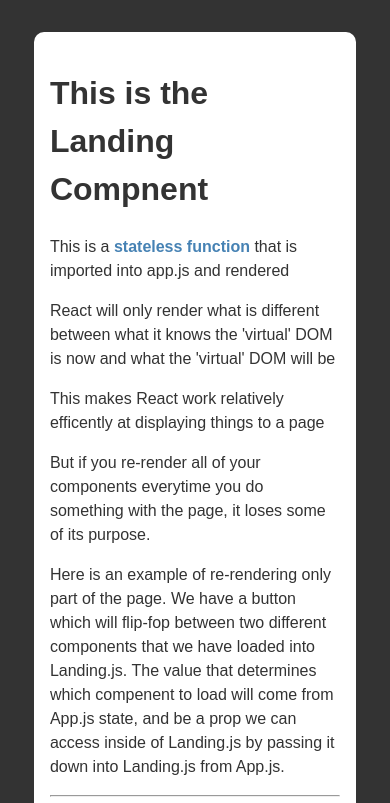
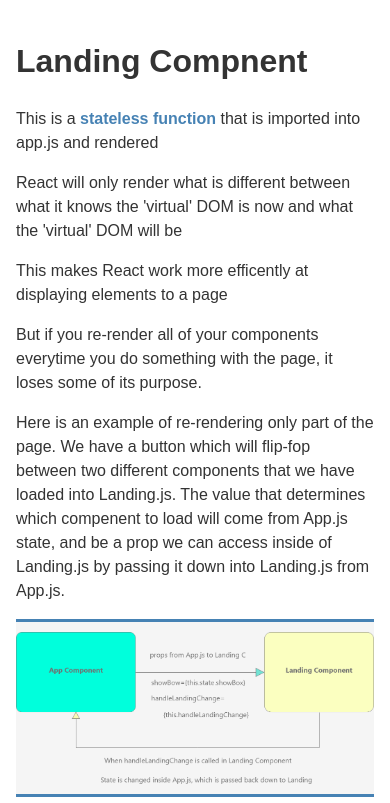
Before and after one commit to Mvcampbell3/react-sandbox, a React (Create React App) app in the folder client/: page / in a window 390 px wide. Shown: the top 803 px of the page. Built offline with nearby package versions, Linux system fonts and the light colour scheme.

Commit message:
tidying up landing style

```diff
--- a/client/src/pages/Landing/index.js
+++ b/client/src/pages/Landing/index.js
@@ -9,21 +9,19 @@ const Landing = (props) => {
   return (
     <div className="container">
       <div className='intro-box'>
-        <h1>This is the Landing Compnent</h1>
+        <h1>Landing Compnent</h1>
         <p>This is a <span className='highlight'>stateless function</span> that is imported into app.js and rendered</p>
         <p>React will only render what is different between what it knows the 'virtual' DOM is now and what the 'virtual' DOM will be</p>
-        <p>This makes React work relatively efficently at displaying things to a page</p>
+        <p>This makes React work more efficently at displaying elements to a page</p>
         <p>But if you re-render all of your components everytime you do something with the page, it loses some of its purpose.</p>
       </div>
 
       <div className="switch-component-box">
         <p>Here is an example of re-rendering only part of the page. We have a button which will flip-fop between two different components that we have loaded into Landing.js. The value that determines which compenent to load will come from App.js state, and be a prop we can access inside of Landing.js by passing it down into Landing.js from App.js.</p>
 
-        <hr/>
 
         <img className='props-img' src={propsSrc} alt="props diagram" />
 
-        <hr/>
 
         <p>This is the value of showBox: {props.showBox ? 'True' : 'False'}</p>
 
--- a/client/src/pages/Landing/landing.css
+++ b/client/src/pages/Landing/landing.css
@@ -2,7 +2,6 @@
   width: 90%;
   max-width: 1200px;
   margin: 0 auto;
-  margin-top: 1em;
   padding: 1em;
   background-color: white;
   border-radius: 10px;
@@ -49,4 +48,20 @@
   width: 100%;
   height: auto;
   display: block;
+  border-top: 3px steelblue solid;
+  border-bottom: 3px steelblue solid;
+  padding: 10px 0;
+  background-color: whitesmoke;
 }
+
+@media (max-width: 500px) {
+
+  body{
+    padding: 0;
+  }
+
+  .container{
+    width: 100%;
+    border-radius: 0;
+  }
+}
```
